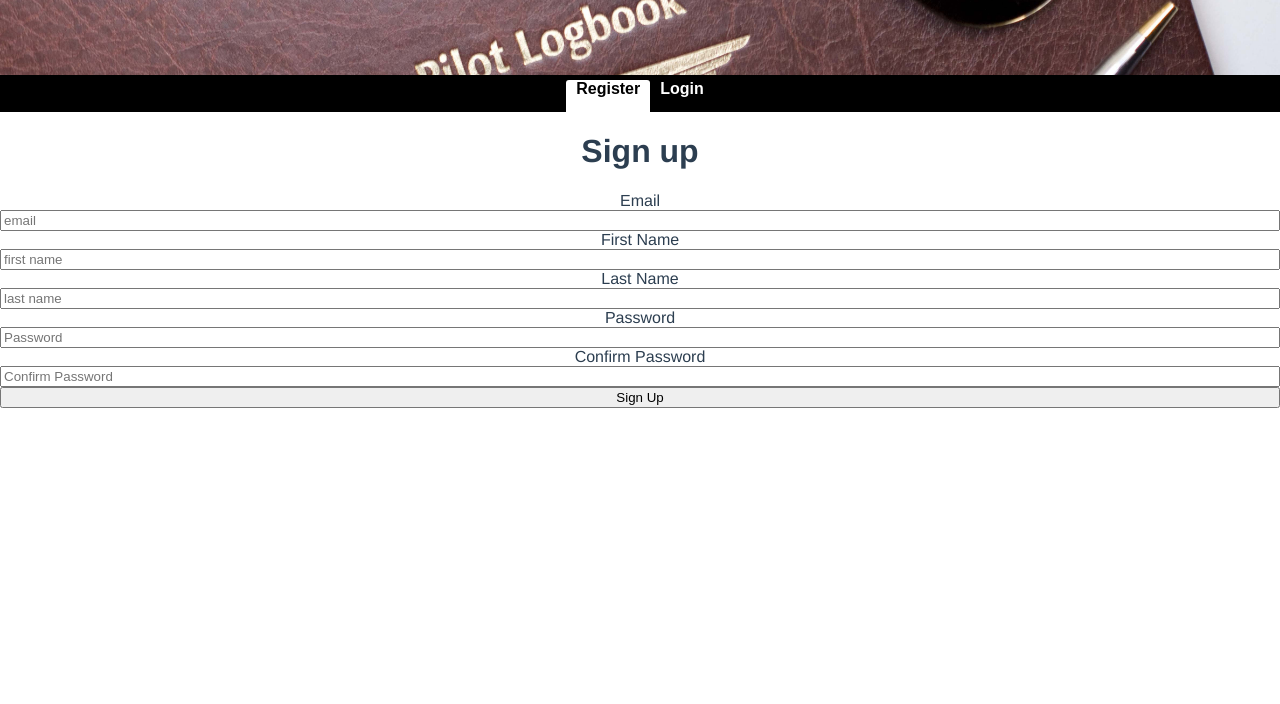
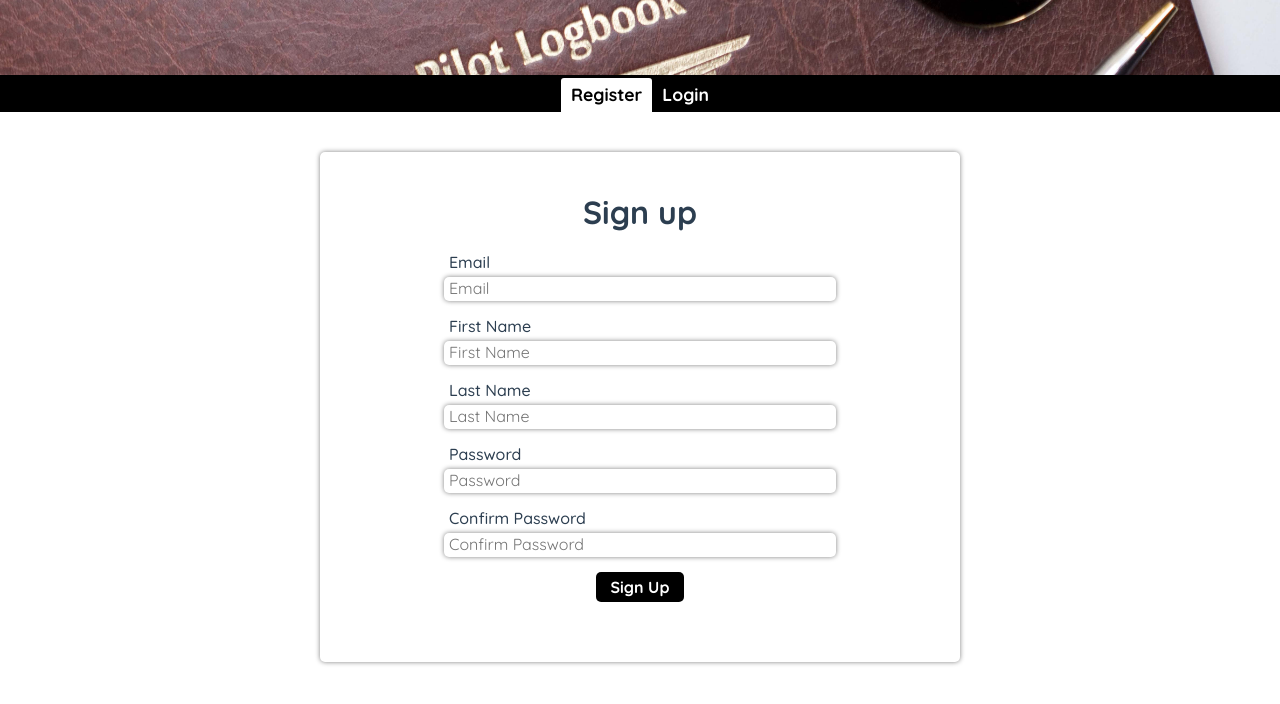
Before and after one commit to JoachimLi/codeworks-soloproject, a Vue app in the folder client/: page /register in a window 1280 px wide. Shown: the top 704 px of the page. Built offline with nearby package versions, Linux system fonts and the light colour scheme.

Commit message:
fix(styling): improve styling
improved base styling, adapted signup and login form styling

```diff
--- a/client/src/App.vue
+++ b/client/src/App.vue
@@ -15,23 +15,10 @@ export default {
 
 <style lang="scss">
 #app {
-  font-family: Avenir, Helvetica, Arial, sans-serif;
+  font-family: 'Quicksand', sans-serif;
   -webkit-font-smoothing: antialiased;
   -moz-osx-font-smoothing: grayscale;
   text-align: center;
   color: #2c3e50;
 }
-
-#nav {
-  padding: 30px;
-
-  a {
-    font-weight: bold;
-    color: #2c3e50;
-
-    &.router-link-exact-active {
-      color: #42b983;
-    }
-  }
-}
 </style>
--- a/client/src/components/FormLogIn.vue
+++ b/client/src/components/FormLogIn.vue
@@ -1,14 +1,20 @@
 <template>
-  <div>
+  <div class="wrapper">
     <h1>Sign up</h1>
-    <form @submit.prevent="logIn" id="login" class="login__form">
-      <label for="email">Email</label>
-      <input id="email" type="email" v-model="state.email" placeholder="email">
+    <form @submit.prevent="logIn" id="login" class="login-form">
+      <div class="user-info-item">
+        <label for="email">Email</label>
+        <input id="email" type="email" v-model="state.email" placeholder="Email">
+      </div>
 
-      <label for="password">Password</label>
-      <input id="password" type="text" v-model="state.password" placeholder="Password">
+      <div class="user-info-item">
+        <label for="password">Password</label>
+        <input id="password" type="password" v-model="state.password" placeholder="Password">
+      </div>
 
-      <button type="submit">Log In</button>
+      <div>
+        <button type="submit"><span>Log In</span></button>
+      </div>
     </form>
   </div>
 </template>
@@ -53,9 +59,67 @@ export default {
 
 <style lang="scss" scoped>
 // TODO: improve styling
-  .login__form {
-    display: flex;
-    flex-direction: column;
+  .wrapper {
+    box-sizing: border-box;
+    width: 50vw;
+    margin: auto;
+    margin-top: 40px;
+    padding: 40px;
+    box-shadow: 0 0 5px gray;
+    border-radius: 5px;
 
+    h1 {
+      margin: 0;
+    }
+
+    .login-form {
+      display: flex;
+      flex-direction: column;
+      margin: 20px auto;
+
+      .user-info-item {
+        display: flex;
+        flex-direction: column;
+        align-items: stretch;
+        min-width: 70%;
+        margin: auto;
+        margin-bottom: 15px;
+
+        label {
+          text-align: start;
+          margin: 0 0 5px 5px;
+          font-weight: 500;
+        }
+
+        input {
+          font-size: 1rem;
+          padding: 3px;
+          padding-left: 5px;
+          border: none;
+          border-radius: 5px;
+          box-shadow: 0 0 5px gray;
+
+          &::placeholder {
+            font-family: 'Quicksand', sans-serif;
+            font-weight: 300;
+          }
+        }
+      }
+
+      button {
+        font-size: 1rem;
+        padding: 5px 15px;
+        border-radius: 5px;
+        border: none;
+        background-color: black;
+        color: white;
+        cursor: pointer;
+
+        span {
+          font-family: 'Quicksand', sans-serif;
+          font-weight: 700;
+        }
+      }
+    }
   }
 </style>
--- a/client/src/components/FormSignUp.vue
+++ b/client/src/components/FormSignUp.vue
@@ -1,23 +1,35 @@
 <template>
-  <div>
+  <div class="wrapper">
     <h1>Sign up</h1>
-    <form @submit.prevent="signUp" id="register" class="register__form">
-      <label for="email">Email</label>
-      <input id="email" type="email" v-model="state.email" placeholder="email">
+    <form @submit.prevent="signUp" id="register" class="register-form">
+      <div class="user-info-item">
+        <label for="email">Email</label>
+        <input id="email" type="email" v-model="state.email" placeholder="Email">
+      </div>
 
-      <label for="firstName">First Name</label>
-      <input id="firstName" type="text" v-model="state.firstName" placeholder="first name">
+      <div class="user-info-item">
+        <label for="firstName">First Name</label>
+        <input id="firstName" type="text" v-model="state.firstName" placeholder="First Name">
+      </div>
 
-      <label for="lastName">Last Name</label>
-      <input id="lastName" type="text" v-model="state.lastName" placeholder="last name">
+      <div class="user-info-item">
+        <label for="lastName">Last Name</label>
+        <input id="lastName" type="text" v-model="state.lastName" placeholder="Last Name">
+      </div>
 
-      <label for="password">Password</label>
-      <input id="password" type="text" v-model="state.password" placeholder="Password">
+      <div class="user-info-item">
+        <label for="password">Password</label>
+        <input id="password" type="password" v-model="state.password" placeholder="Password">
+      </div>
 
-      <label for="confirmPassword">Confirm Password</label>
-      <input id="confirmPassword" type="text" v-model="state.confirmPassword" placeholder="Confirm Password">
+      <div class="user-info-item">
+        <label for="confirmPassword">Confirm Password</label>
+        <input id="confirmPassword" type="password" v-model="state.confirmPassword" placeholder="Confirm Password">
+      </div>
 
-      <button type="submit">Sign Up</button>
+      <div>
+        <button type="submit"><span>Sign Up</span></button>
+      </div>
     </form>
   </div>
 </template>
@@ -68,10 +80,69 @@ export default {
 </script>
 
 <style lang="scss" scoped>
-// TODO: improve styling
-  .register__form {
-    display: flex;
-    flex-direction: column;
+  .wrapper {
+    box-sizing: border-box;
+    width: 50vw;
+    margin: auto;
+    margin-top: 40px;
+    padding: 40px;
+    box-shadow: 0 0 5px gray;
+    border-radius: 5px;
 
+    h1 {
+      margin: 0;
+      font-weight: 700;
+    }
+
+    .register-form {
+      display: flex;
+      flex-direction: column;
+      margin: 20px auto;
+
+      .user-info-item {
+        display: flex;
+        flex-direction: column;
+        align-items: stretch;
+        min-width: 70%;
+        margin: auto;
+        margin-bottom: 15px;
+
+        label {
+          text-align: start;
+          margin: 0 0 5px 5px;
+          font-weight: 500;
+        }
+
+        input {
+          font-size: 1rem;
+          padding: 3px;
+          padding-left: 5px;
+          border: none;
+          border-radius: 5px;
+          box-shadow: 0 0 5px gray;
+
+          &::placeholder {
+            font-family: 'Quicksand', sans-serif;
+            font-weight: 300;
+          }
+        }
+      }
+
+      button {
+        font-size: 1rem;
+        padding: 5px 15px;
+        border-radius: 5px;
+        border: none;
+        background-color: black;
+        color: white;
+        font-weight: bold;
+        cursor: pointer;
+
+        span {
+          font-family: 'Quicksand', sans-serif;
+          font-weight: 700;
+        }
+      }
+    }
   }
 </style>
--- a/client/src/components/Navbar.vue
+++ b/client/src/components/Navbar.vue
@@ -62,11 +62,11 @@ export default {
       vertical-align: center;
       text-decoration: none;
       color: white;
-      padding: 0 10px;
+      padding: 5px 10px 0;
       border-top-left-radius: 3px;
       border-top-right-radius: 3px;
-      font-family:Arial, Helvetica, sans-serif;
-      font-weight: bold;
+      font-size: 1.1rem;
+      font-weight: 700;
 
       &.router-link-exact-active {
         background-color: #fff;
--- a/client/src/styles/base.scss
+++ b/client/src/styles/base.scss
@@ -1,3 +1,4 @@
 body {
   margin: 0;
 }
+@import url('https://fonts.googleapis.com/css2?family=Quicksand:wght@400..700&display=swap');
```
